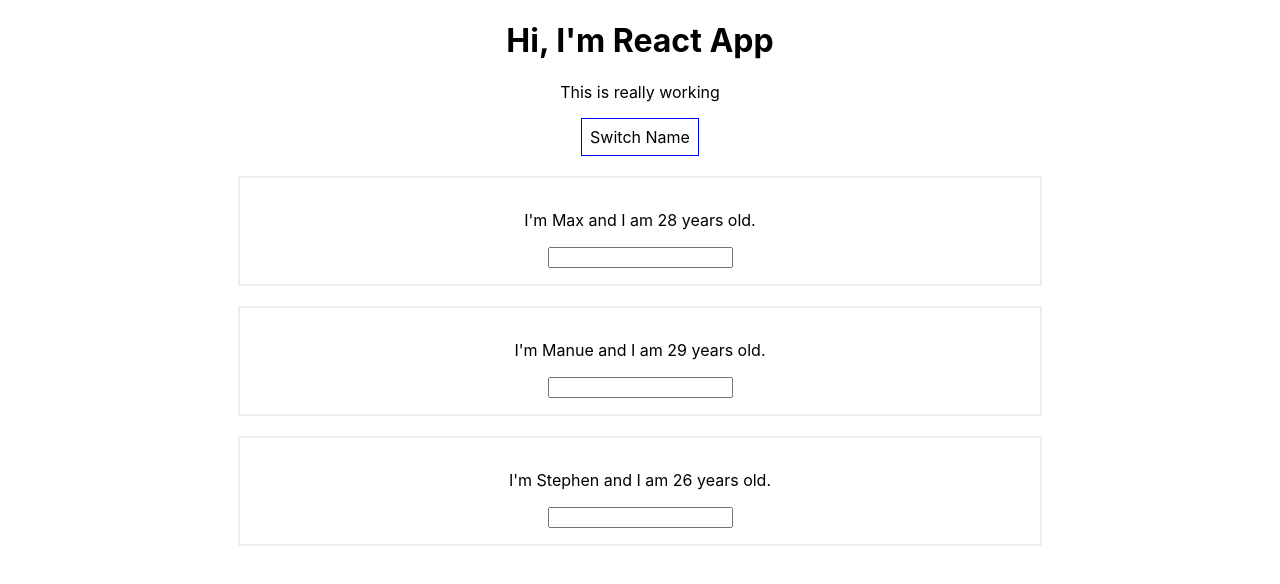
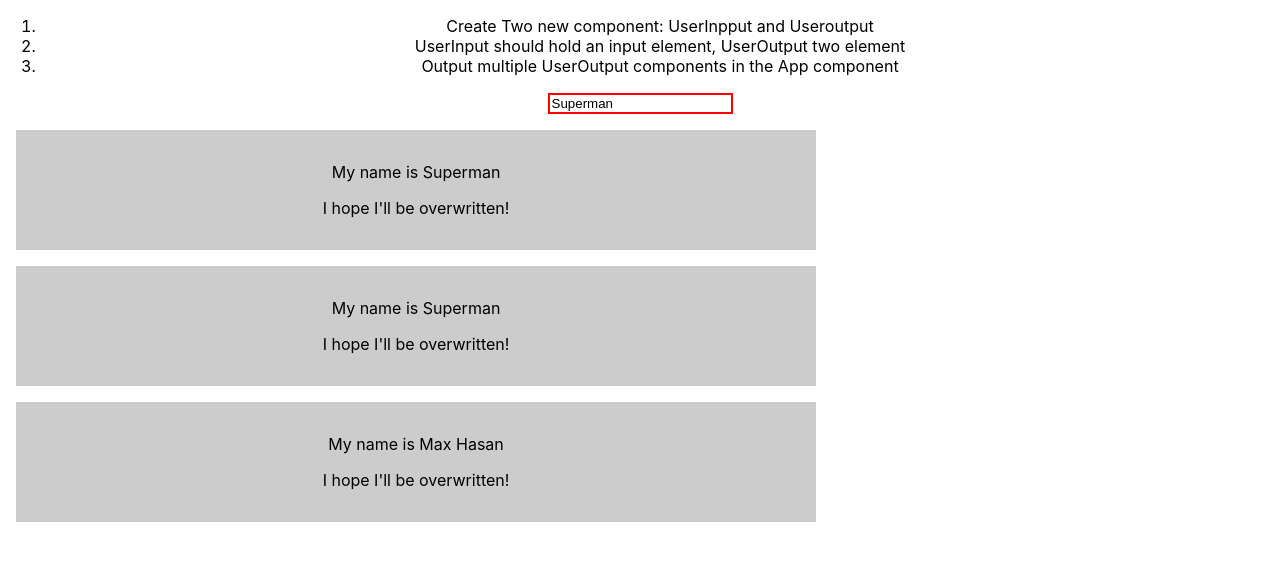
Before and after one commit to maxhasan882/React-Learn, a React (Create React App) app: page / in a window 1280 px wide. Shown: the top 584 px of the page. Built offline with nearby package versions, Linux system fonts and the light colour scheme.

Commit message:
completed 03 assignment

```diff
--- a/src/App.js
+++ b/src/App.js
@@ -1,69 +1,32 @@
 import React, { Component } from "react";
 import "./App.css";
-import Person from "./Person/Person";
+import UserInput from "./UserInput/UserInput";
+import UserOutput from "./UserOutput/UserOutput";
 
 class App extends Component {
   state = {
-    persons: [
-      { name: "Max", age: 28 },
-      { name: "Manue", age: 29 },
-      { name: "Stephen", age: 26 }
-    ]
+    username: "Superman"
   };
-
-  switchNameHandler = newName => {
-    // console.log("Was Clicked!");
-    this.setState({
-      persons: [
-        { name: newName, age: 25 },
-        { name: "Manue", age: 29 },
-        { name: "Stephen", age: 23 }
-      ]
-    });
+  userNameHandler = event => {
+    this.setState({ username: event.target.value });
   };
-
-  nameChangehandler = event => {
-    this.setState({
-      persons: [
-        { name: "Max", age: 25 },
-        { name: event.target.value, age: 29 },
-        { name: "Stephen", age: 23 }
-      ]
-    });
-  };
-
   render() {
-    const style = {
-      backgroundColor: "white",
-      font: "inherit",
-      border: "1px solid blue",
-      padding: "8px",
-      cursor: "pointer"
-    };
     return (
       <div className="App">
-        <h1>Hi, I'm React App</h1>
-        <p>This is really working</p>
-        <button
-          style={style}
-          onClick={() => this.switchNameHandler("Maxhasan")}
-        >
-          Switch Name
-        </button>
-        <Person
-          name={this.state.persons[0].name}
-          age={this.state.persons[0].age}
+        <ol>
+          <li>Create Two new component: UserInpput and Useroutput</li>
+          <li>
+            UserInput should hold an input element, UserOutput two element
+          </li>
+          <li>Output multiple UserOutput components in the App component</li>
+        </ol>
+        <UserInput
+          changed={this.userNameHandler}
+          currentName={this.state.username}
         />
-        <Person
-          name={this.state.persons[1].name}
-          age={this.state.persons[1].age}
-          click={this.switchNameHandler.bind(this, "Maxxx!")}
-          changed={this.nameChangehandler}
-        />
-        <Person
-          name={this.state.persons[2].name}
-          age={this.state.persons[2].age}
-        />
+        <UserOutput userName={this.state.username} />
+        <UserOutput userName={this.state.username} />
+        <UserOutput userName="Max Hasan" />
       </div>
     );
   }
--- /dev/null
+++ b/src/UserInput/UserInput.js
@@ -0,0 +1,17 @@
+import React from "react";
+
+const userInput = props => {
+  const style = {
+    border: "2px solid red"
+  };
+  return (
+    <input
+      type="text"
+      style={style}
+      onChange={props.changed}
+      value={props.currentName}
+    />
+  );
+};
+
+export default userInput;
--- /dev/null
+++ b/src/UserOutput/UserOutput.css
@@ -0,0 +1,8 @@
+.UserOutput {
+  width: 60%;
+  padding: 16px;
+  margin: 16px;
+  margin: 2px solid black;
+  background-color: #ccc;
+  text-align: center;
+}
--- /dev/null
+++ b/src/UserOutput/UserOutput.js
@@ -0,0 +1,12 @@
+import React from "react";
+import "./UserOutput.css";
+const userOutput = props => {
+  return (
+    <div className="UserOutput">
+      <p>My name is {props.userName} </p>
+      <p>I hope I'll be overwritten!</p>
+    </div>
+  );
+};
+
+export default userOutput;
```
